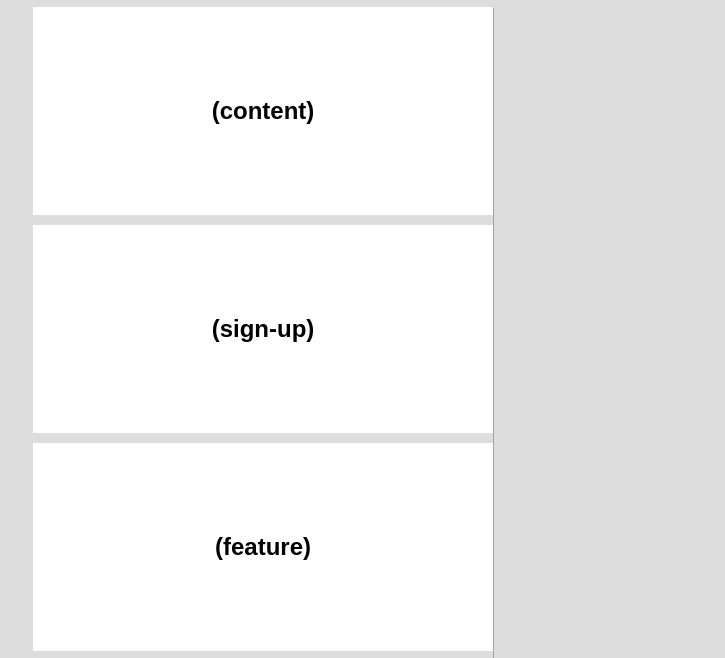
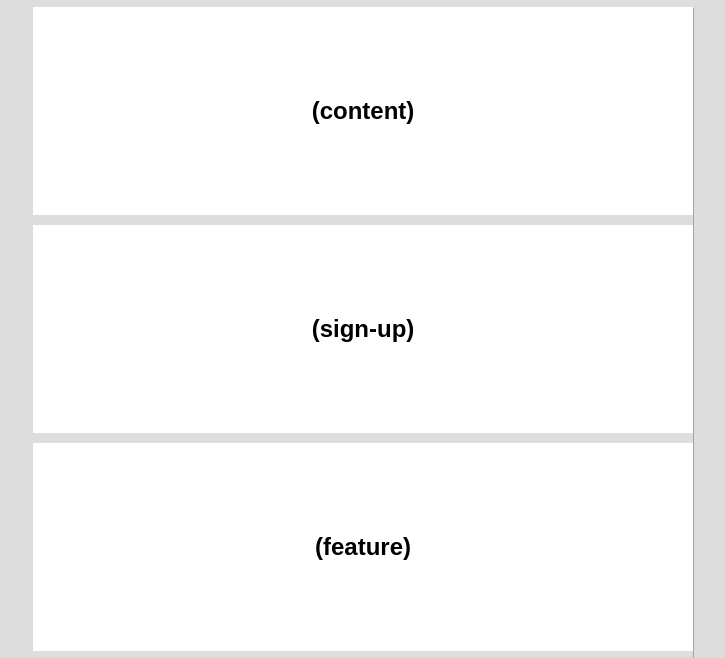
Before and after one commit to slva643/layout01, a plain HTML site: page index.html in a window 1280 px wide. Shown: the part 319-977 px from the top of the page, without its empty margins (7-732 px from the left). Drawn offline with Linux system fonts and the light colour scheme.

Commit message:
Update style.css

```diff
--- a/Css/style.css
+++ b/Css/style.css
@@ -10,7 +10,7 @@
 
 /* Configuração do corpo da pag */
 html, body {
-    max-width: 500px;
+    max-width: 700px;
     height: 0 auto;
     margin: 20px;
     background-color: #ddd;
@@ -125,4 +125,6 @@ footer h1 {
 }
 
 
-@media screen and (min-witdh:) {}
+@media screen and (min-witdh: 500px) and (max-witdh: 900px) {
+
+}
```
